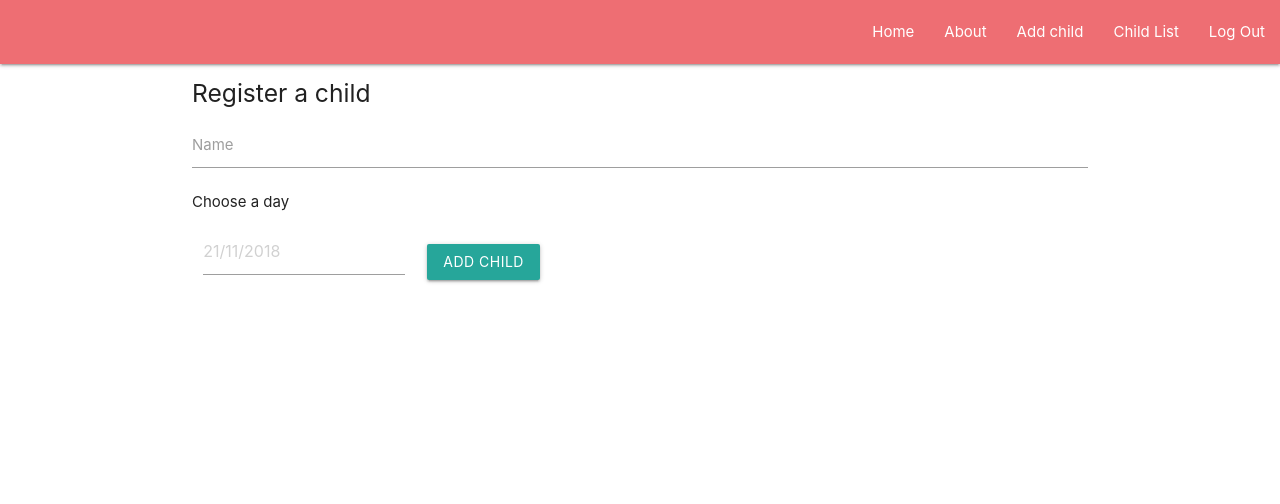
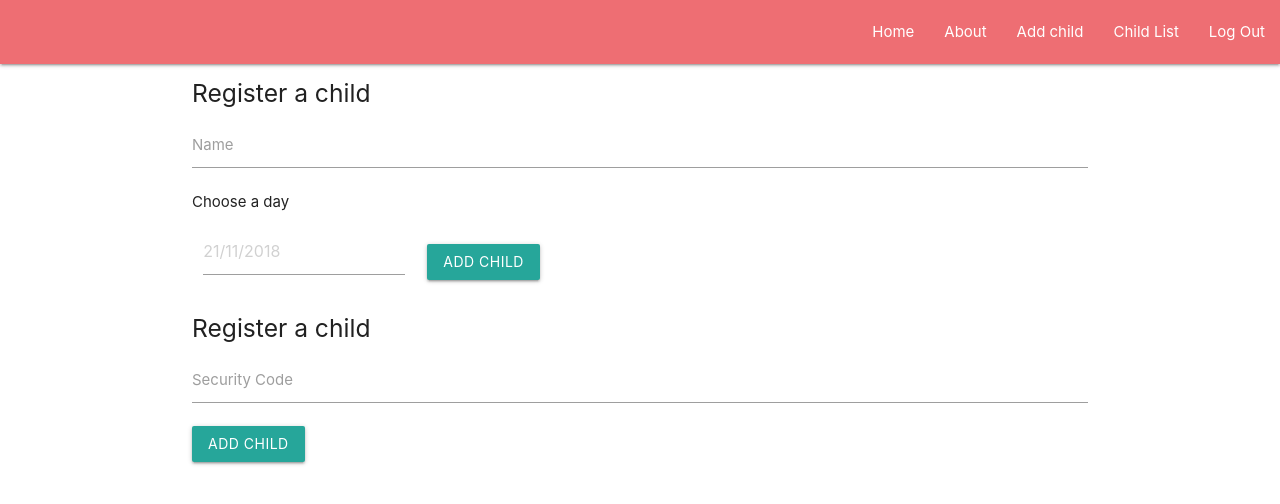
Before and after one commit to peikovakate/baby-handy-client, a React (Create React App) app: page /addchild in a window 1280 px wide. Shown: the top 504 px of the page. Built offline with nearby package versions, Linux system fonts and the light colour scheme; sample sign-in values are in the browser's storage.

Commit message:
Several parents not fully functionals, includes bugs

```diff
--- a/src/_actions/user.actions.js
+++ b/src/_actions/user.actions.js
@@ -10,6 +10,8 @@ export const userActions = {
     register_child,
     start_conversation,
     deleteChild,
+    getSecurityCode,
+    useSecurityCode,
     next_message,
     change_child
 };
@@ -90,19 +92,19 @@ function register_child(child) {
     function failure(error) { return { type: userConstants.REGISTERCHILD_FAILURE, error } }
 }
 
-function start_conversation(child_data){
+function start_conversation(child_data) {
     return dispatch => {
         dispatch(request(child_data));
         userService.results(child_data).then(
-            results_response =>{
+            results_response => {
                 // might be returned not a array, but one string
                 const messages = results_response.message;
-                if (Array.isArray(messages)){
-                    for (var mes in messages){
-                        dispatch(success({message: messages[mes], test_id: results_response.test_id}))
+                if (Array.isArray(messages)) {
+                    for (var mes in messages) {
+                        dispatch(success({ message: messages[mes], test_id: results_response.test_id }))
                     }
-                }else{
-                    dispatch(success({message: messages, test_id: results_response.test_id}))
+                } else {
+                    dispatch(success({ message: messages, test_id: results_response.test_id }))
                 }
 
             },
@@ -110,7 +112,8 @@ function start_conversation(child_data){
                 dispatch(alertActions.error(error.toString()));
             }
 
-    )};
+        )
+    };
 
     function success(response) { return { type: chatbotConstants.RECEIVED_MESSAGE, response } }
     function request(child_data) { return { type: chatbotConstants.REQUEST_MESSAGE, child_data } }
@@ -133,19 +136,64 @@ function deleteChild(child_id) {
     function failure(child_id, error) { return { type: userConstants.DELETE_FAILURE, child_id, error } }
 }
 
+
+
+function getSecurityCode(child_id, parent_id) {
+    return dispatch => {
+        dispatch(request(child_id, parent_id));
+
+        userService.getSecurityCode(child_id, parent_id)
+            .then(
+                message => dispatch(success({ message: message.message, child_id: child_id })),
+                dispatch(alertActions.success('You successfully received a security code')),
+                error => dispatch(failure(child_id, parent_id, error.toString()))
+            );
+    };
+
+    function request(child_id, parent_id) { return { type: userConstants.CODE_REQUEST, child_id, parent_id } }
+    function success(response1, child_id) { return { type: userConstants.CODE_SUCCESS, response1, child_id } }
+    function failure(child_id, parent_id, error) { return { type: userConstants.CODE_FAILURE, child_id, parent_id, error } }
+}
+
+
+function useSecurityCode(sec_code, parent_id) {
+    return dispatch => {
+        dispatch(request(sec_code, parent_id));
+
+        userService.useSecurityCode(sec_code, parent_id)
+            .then(
+                useSecCode_response => {
+                    let new_shared_child = useSecCode_response.message
+                    dispatch(success(new_shared_child));
+                    history.push('/childlist');
+                    dispatch(alertActions.success('You successfully added a child.'));
+                },
+                error => {
+                    dispatch(failure(error.toString()));
+                    dispatch(alertActions.error(error.toString()));
+                }
+            );
+    };
+
+    function request(sec_code, parent_id) { return { type: userConstants.REGISTER_COMMON_CHILD_REQUEST, sec_code, parent_id } }
+    function success(response2, sec_code) { return { type: userConstants.REGISTER_COMMON_CHILD_SUCCESS, response2, sec_code } }
+    function failure(sec_code, parent_id, error) { return { type: userConstants.REGISTER_COMMON_CHILD_FAILURE, sec_code, parent_id, error } }
+}
+
 function next_message(message_data) {
     console.log('sending next message')
     return dispatch => {
         console.log('sending next message yo');
         userService.process_message(message_data).then(
             results_response => {
-            // const message = results_response.message;
-            dispatch(success({message: results_response.message,  test_id: results_response.test_id}))
+                // const message = results_response.message;
+                dispatch(success({ message: results_response.message, test_id: results_response.test_id }))
             },
             error => {
                 dispatch(alertActions.error(error.toString()));
             }
-    )};
+        )
+    };
     function success(response) { return { type: chatbotConstants.RECEIVED_MESSAGE, response } }
 }
 
--- a/src/_components/AddChild.js
+++ b/src/_components/AddChild.js
@@ -3,7 +3,7 @@ import { connect } from 'react-redux';
 import { userActions } from '../_actions';
 import DayPickerInput from 'react-day-picker/DayPickerInput';
 import 'react-day-picker/lib/style.css';
-import  { formatDate } from 'react-day-picker/moment';
+import { formatDate } from 'react-day-picker/moment';
 
 
 class AddChild extends Component {
@@ -19,10 +19,13 @@ class AddChild extends Component {
             },
             submitted: false,
             errors: {},
+            securityCode: null,
         }
 
         this.handleChange = this.handleChange.bind(this);
+        this.handleChangeCode = this.handleChangeCode.bind(this);
         this.handleSubmit = this.handleSubmit.bind(this);
+        this.handleSubmitCode = this.handleSubmitCode.bind(this);
         this.handleDayChange = this.handleDayChange.bind(this);
     }
 
@@ -36,6 +39,14 @@ class AddChild extends Component {
             }
         });
     }
+
+    handleChangeCode(event) {
+        console.log(event.target);
+        const { name, value } = event.target;
+        this.setState({ [name]: value });
+
+    }
+
 
     handleDayChange(value) {
         const input = this.dayPickerInput.getInput();
@@ -76,7 +87,49 @@ class AddChild extends Component {
                 dispatch(userActions.register_child(child));
             }
         }
+}
+
+
+
+    handleSubmitCode(event) {
+        event.preventDefault();
+
+        if (this.validateSecurityCode()){
+        this.setState({ submitted: true });
+        const { dispatch } = this.props;
+        const sec_code = this.state.securityCode;
+        console.log(sec_code);
+        const parent_id = this.props['user'].user.id;
+        console.log(dispatch);
+        dispatch(userActions.useSecurityCode(sec_code, parent_id));
     }
+    }
+
+
+    validateSecurityCode() {
+
+        let SecurityCode = this.state.securityCode;
+        let errors = {}
+        let SecurityCodeIsValid = true;
+        if (!SecurityCode) {
+            SecurityCodeIsValid = false;
+            errors["securityCode"] = "*Please enter a security code";
+        }
+
+        if (typeof SecurityCode !== "undefined") {
+            if (!SecurityCode.match(/^\d{4}$/)) {
+                SecurityCodeIsValid = false;
+                errors["securityCode"] = "*Please use only 4 digits";
+            }
+        }
+
+
+        this.setState({
+            errors: errors
+        });
+        return SecurityCodeIsValid;
+    }
+
 
     ///Form validation
     validateForm() {
@@ -163,6 +216,22 @@ class AddChild extends Component {
                 </form>
 
 
+                <form onSubmit={this.handleSubmitCode} >
+                    <h5>Register a child</h5>
+                    <div className="input-field">
+                        <label htmlFor="name">Security Code</label>
+                        <input type="text" name="securityCode" onChange={this.handleChangeCode} value={this.state.securityCode} />
+                        <div className="errorMsg">{this.state.errors.securityCode}</div>
+                    </div>
+                    <div className="col s2">
+                        <div className="input-field">
+                            <button className="btn waves-effect waves-light" >Add child</button>
+                            {register}
+                        </div>
+                    </div>
+                </form>
+
+
             </div>
 
         )
--- a/src/_components/ChildList.js
+++ b/src/_components/ChildList.js
@@ -4,10 +4,12 @@ import { ChatBot } from './ChatbotComponent'
 import { userActions } from '../_actions';
 
 class ChildList extends Component {
-    constructor(props){
+    constructor(props) {
         super(props);
         this.handleSubmit = this.handleSubmit.bind(this);
-        this.state = {child_id: null}
+        this.handleSubmitCodeRequest = this.handleSubmitCodeRequest.bind(this);
+        this.state = { child_id: null, sec_code: null, }
+        //sec_code: null};
     }
 
     handleSubmit(e) {
@@ -17,12 +19,21 @@ class ChildList extends Component {
         dispatch(userActions.deleteChild(child_id));
     }
 
+    handleSubmitCodeRequest(e) {
+        e.preventDefault();
+        const child_id = e.target.id;
+        const parent_id = this.props['user'].user.id;
+        const { dispatch } = this.props;
+        dispatch(userActions.getSecurityCode(child_id, parent_id));
+        //let a=userServices.getSecurityCode(child_id,parent_id);
+    }
+
     child_btn_click(e) {
         e.preventDefault();
         const child_id = parseInt(e.target.id)
         if (this.state.child_id !== child_id) {
             this.props.dispatch(userActions.change_child(child_id));
-            this.setState({child_id: child_id})
+            this.setState({ child_id: child_id })
         }
     }
 
@@ -33,7 +44,7 @@ class ChildList extends Component {
                     {this.props['user'].user.children.map(children =>
                         <li key={children.child_id} className="collection-item"
                             id={children.child_id}>
-                            <p>ID: {children.child_id}, Name: {children.name} </p>
+                            <p>ID: {children.child_id}, Name: {children.name}, Security: {children.sec_code}   </p>
 
                             <button className="btn waves-effect waves-light"
                                 id={children.child_id}
@@ -45,10 +56,15 @@ class ChildList extends Component {
                                 onClick={this.child_btn_click.bind(this)}>
                                 Start conversation
                                 </button>
+                            <button className="btn waves-effect waves-light"
+                                id={children.child_id}
+                                onClick={this.handleSubmitCodeRequest}>
+                                Get security code
+                                </button>
                         </li>)
                     }
                 </ul>
-                <ChatBot/>
+                <ChatBot />
             </div>
 
         )
--- a/src/_reducers/authentication.reducer.js
+++ b/src/_reducers/authentication.reducer.js
@@ -26,7 +26,7 @@ export function authentication(state = initialState, action) {
     case userConstants.REGISTERCHILD_SUCCESS:
       // add to state array of children, firstname and id of child that can be received from action object
       // action.child should return a child object with legal (correct) properties
-        let new_state =  state
+      let new_state = state
       new_state.user.children.push(action.child)
       // storing updated user in local storage. Might be not right, however private routing
       localStorage.setItem('user', JSON.stringify(new_state.user))
@@ -53,6 +53,58 @@ export function authentication(state = initialState, action) {
       return state_new
     case userConstants.DELETE_FAILURE:
       return state;
+
+
+
+    case userConstants.CODE_REQUEST:
+      return state
+    case userConstants.CODE_SUCCESS:
+      console.log('Security code received successfully')
+      let children1 = state.user.children;
+      //Need the index of array to be deleted to filter them
+      const childtogetcodeIndex = children1.findIndex(x => x.child_id == action.response1.child_id);
+      console.log(childtogetcodeIndex);
+      console.log(action.response1.message);
+      let new_State = state
+      console.log('aaa')
+      console.log(new_State)
+      //new_State = {
+      // ...new_State, user: {
+      // ...new_State.user, children: [ ...new_State.user.children:
+      // {[childtogetcodeIndex]:{sec_code:action.response1.message }}]
+      //}
+      //}
+
+      //let sec_code=new_State.user.children[childtogetcodeIndex].sec_code
+      new_State.user.children[childtogetcodeIndex].sec_code = action.response1.message;
+      console.log('bbb')
+      console.log(new_State)
+      // let state_New = state
+
+      localStorage.setItem('user', JSON.stringify(new_State.user))
+      return new_State;
+    case userConstants.CODE_FAILURE:
+      return state;
+
+    // add child part
+    case userConstants.REGISTER_COMMON_CHILD_REQUEST:
+      return state
+    case userConstants.REGISTER_COMMON_CHILD_SUCCESS:
+      console.log('aaa')
+      console.log(action.response2)
+      // add to state array of children, firstname and id of child that can be received from action object
+      // action.child should return a child object with legal (correct) properties
+      let New_state = state
+      New_state.user.children.push(action.response2)
+      // storing updated user in local storage. Might be not right, however private routing
+      localStorage.setItem('user', JSON.stringify(New_state.user))
+      console.log(New_state)
+      return New_state
+    case userConstants.REGISTER_COMMON_CHILD_FAILURE:
+      return state;
+
+
+
     default:
       return state
 
--- a/src/_services/user.service.js
+++ b/src/_services/user.service.js
@@ -12,6 +12,8 @@ export const userService = {
     results,
     process_message,
     delete: deleteChild,
+    getSecurityCode,
+    useSecurityCode,
 };
 
 function login(email, password) {
@@ -60,7 +62,7 @@ function register_child(child) {
     return fetch(`${api}/child/`, requestOptions).then(handleResponse);
 }
 
-function results(child_data){
+function results(child_data) {
     const requestOptions = {
         method: 'GET',
         headers: authHeader()
@@ -83,11 +85,30 @@ function deleteChild(child_id) {
     const requestOptions = {
         method: 'GET',
         headers: authHeader()
-  };
+    };
 
     return fetch(`${api}/delete/?child_id=${child_id}`, requestOptions).then(handleResponse);
 }
 
+
+function getSecurityCode(child_id, parent_id) {
+    const requestOptions = {
+        method: 'GET',
+        headers: authHeader()
+    };
+
+    return fetch(`${api}/generate/?parent_id=${parent_id}&child_id=${child_id}`, requestOptions).then(handleResponse);
+}
+
+
+function useSecurityCode(sec_code, parent_id) {
+    const requestOptions = {
+        method: 'GET',
+        headers: authHeader()
+    };
+
+    return fetch(`${api}/use/?parent_id=${parent_id}&seccode=${sec_code}`, requestOptions).then(handleResponse);
+}
 function handleResponse(response) {
     return response.text().then(text => {
         const data = text && JSON.parse(text);
```
Also changed, not shown: src/_constants/user.constants.js (+10 -0 lines). Lines whose indentation alone changed are shown as unchanged.
